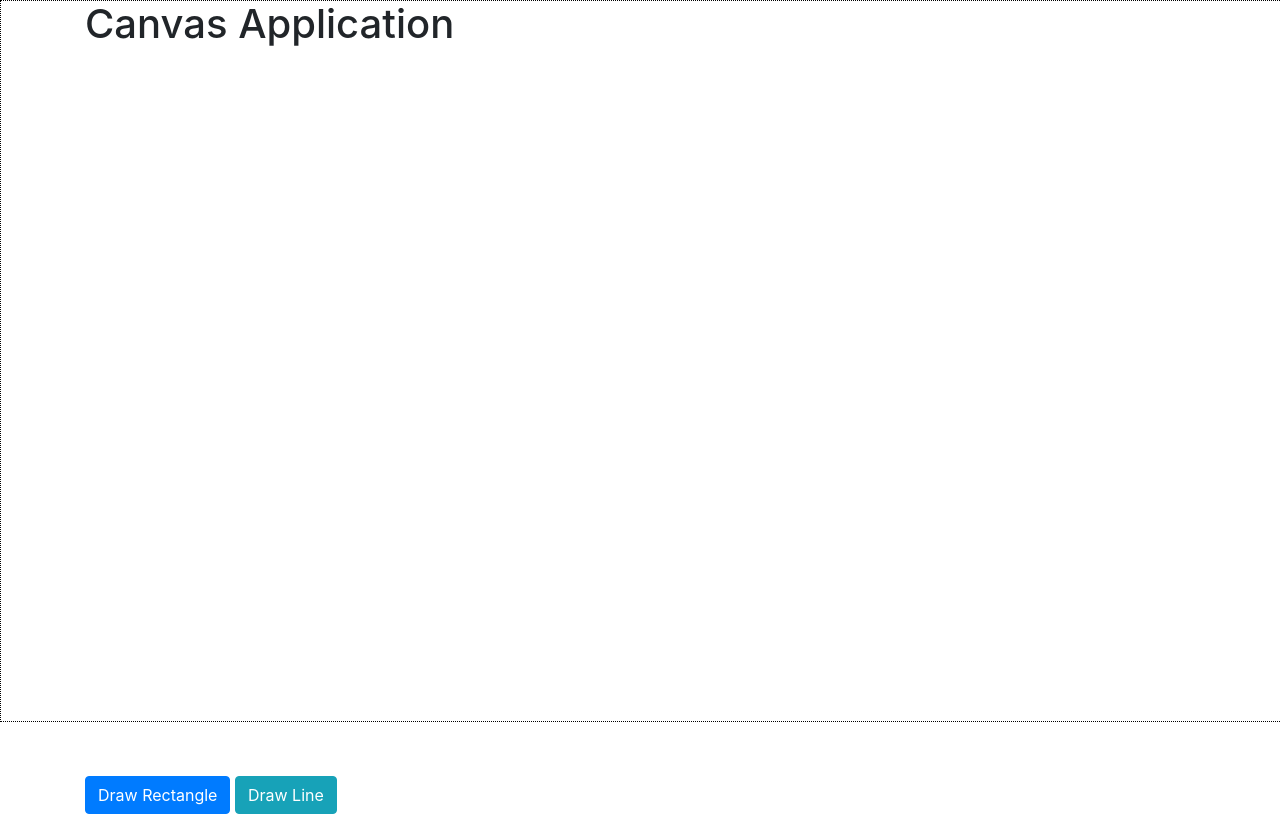
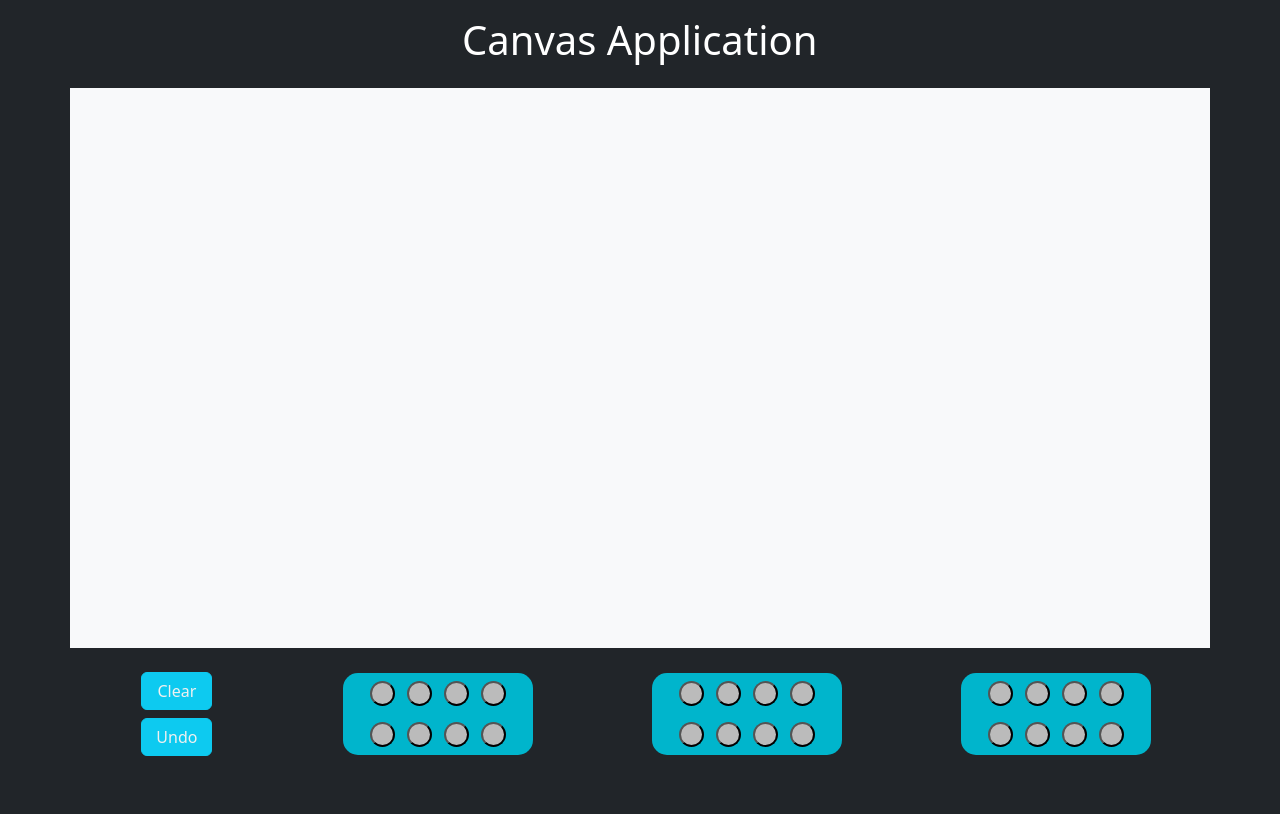
Before and after one commit to ChloeYeung/Canvas---stop-using-this-repository, a plain HTML site: page index.html in a window 1280 px wide. Drawn offline with nearby package versions, Linux system fonts and the light colour scheme.

Commit message:
Rough draft of our frontend

```diff
--- a/css/style.css
+++ b/css/style.css
@@ -16,3 +16,17 @@ body {
 #canvas-container {
   height: 720px;
 }
+
+
+/* creates a circle */
+.createCircle{
+  height: 25px;
+  width: 25px;
+  background-color: #bbb;
+  border-radius: 50%;
+}
+
+.box {
+  border-radius: 15px;
+  background-color: rgba(0, 181, 204, 1);
+}
--- a/index.html
+++ b/index.html
@@ -14,65 +14,79 @@
       integrity="sha384-Vkoo8x4CGsO3+Hhxv8T/Q5PaXtkKtu6ug5TOeNV6gBiFeWPGFN9MuhOf23Q9Ifjh"
       crossorigin="anonymous"
     />
+    <!-- CSS only -->
+    <link href="https://cdn.jsdelivr.net/npm/bootstrap@5.2.0-beta1/dist/css/bootstrap.min.css" rel="stylesheet" integrity="sha384-0evHe/X+R7YkIZDRvuzKMRqM+OrBnVFBL6DOitfPri4tjfHxaWutUpFmBp4vmVor" crossorigin="anonymous">
+
 
   </head>
-  <body class="container">
-    <h1>Canvas Application</h1>
-    <div id="canvas-container">
-      <canvas
-        id="canvas-real"
-        class="canvas"
-        width="1280px"
-        height="720px"
-      ></canvas>
-      <canvas
-        id="canvas-draft"
-        class="canvas"
-        width="1280px"
-        height="720px"
-      ></canvas>
+  <body class="container bg-dark">
+    <div class="row d-flex justify-content-center">
+      <div class="col-4 mt-3 mb-3"><h1 style="color:white;">Canvas Application</h1></div>
     </div>
-    <div class="buttons">
-      <!-- The drawing rectangle button  -->
-      <span class="btn btn-primary fa fa-square" id="drawing-rectangle"
-        >Draw Rectangle</span
-      >
-      <!-- The drawing line button  -->
-      <span class="btn btn-info fa fa-paint-brush" id="drawing-line"
-        >Draw Line</span
-      >
-      <!-- jQuery -->
-      <script
-      src="https://code.jquery.com/jquery-3.5.1.js"
-      integrity="sha256-QWo7LDvxbWT2tbbQ97B53yJnYU3WhH/C8ycbRAkjPDc="
-      crossorigin="anonymous"
-    ></script>
-    <!-- The drawing functionality  -->
-    <script
-      src="./javascript/canvas-common.js"
-      type="text/javascript"
-    ></script>
+    <div class="row d-flex justify-content-center bg-light" style="height:70vh;">
+      <div class="col-8 bg-light"></div>
+    </div>
+    <div class="row d-flex justify-content-around text-center align-items-center mt-4">
+      <div class="col-1"><button type="button" class="btn btn-info mb-2" style="width: 100%; color: rgb(240,240,240);">Clear</button>
+        <div class="row">
+         <div class="col-12"><button type="button" class="btn btn-info" style="width:100%; color: rgb(240,240,240);">Undo</button></div>
+        </div>
+      </div>
+      <!-- Color ToolBox-->
+       <div class="col-2 box">
+        <div class="col-12 color d-flex justify-content-between pb-2 pt-2">
+          <!-- first row of circle-->
+          <button type="button" class="createCircle"></button>
+          <button type="button" class="createCircle"></button>
+          <button type="button" class="createCircle"></button>
+          <button type="button" class="createCircle"></button>
+        </div>
+        <!-- second row of circle-->
+        <div class="col-12 color d-flex justify-content-between pb-2 pt-2">
+          <button type="button" class="createCircle"></button>
+          <button type="button" class="createCircle"></button>
+          <button type="button" class="createCircle"></button>
+          <button type="button" class="createCircle"></button>
+        </div>
+      </div>
+      <!--Shapes Toolbox-->
+      <div class="col-2 box">
+        <!-- first row -->
+        <div class="col-12 color d-flex justify-content-between pb-2 pt-2">
+          <button type="button" class="createCircle"></button>
+          <button type="button" class="createCircle"></button>
+          <button type="button" class="createCircle"></button>
+          <button type="button" class="createCircle"></button>
+        </div>
+        <!-- second row -->
+        <div class="col-12 color d-flex justify-content-between pb-2 pt-2">
+          <button type="button" class="createCircle"></button>
+          <button type="button" class="createCircle"></button>
+          <button type="button" class="createCircle"></button>
+          <button type="button" class="createCircle"></button>
+        </div>
+      </div>
+      <!--Tools Toolbox-->
+       <div class="col-2 box">
+         <!-- first row -->
+        <div class="col-12 color d-flex justify-content-between pb-2 pt-2">
+          <button type="button" class="createCircle"></button>
+          <button type="button" class="createCircle"></button>
+          <button type="button" class="createCircle"></button>
+          <button type="button" class="createCircle"></button>
+        </div>
+        <!-- second row-->
+        <div class="col-12 color d-flex justify-content-between pb-2 pt-2">
+          <button type="button" class="createCircle"></button>
+          <button type="button" class="createCircle"></button>
+          <button type="button" class="createCircle"></button>
+          <button type="button" class="createCircle"></button>
+        </div>
+      </div>
+    </div>
 
-    <!-- The drawing line functionality  -->
-    <script
-      src="./javascript/drawing-line.js"
-      type="text/javascript"
-    ></script>
-    <!-- The drawing rectangle functionality  -->
-    <script
-      src="./javascript/drawing-rectangle.js"
-      type="text/javascript"
-    ></script>
-    <script type="text/javascript">
-    $(()=>{
-      currentFunction =  new DrawingLine(contextReal)
-      $("#drawing-rectangle").click(() => {
-        currentFunction = new DrawingRectangle(contextReal, contextDraft);
-      });
-      $("#drawing-line").click(() => {
-        currentFunction = new DrawingLine(contextReal);
-      });
-    })
-    </script>
+
+
+    </div>
   </body>
 </html>
```
